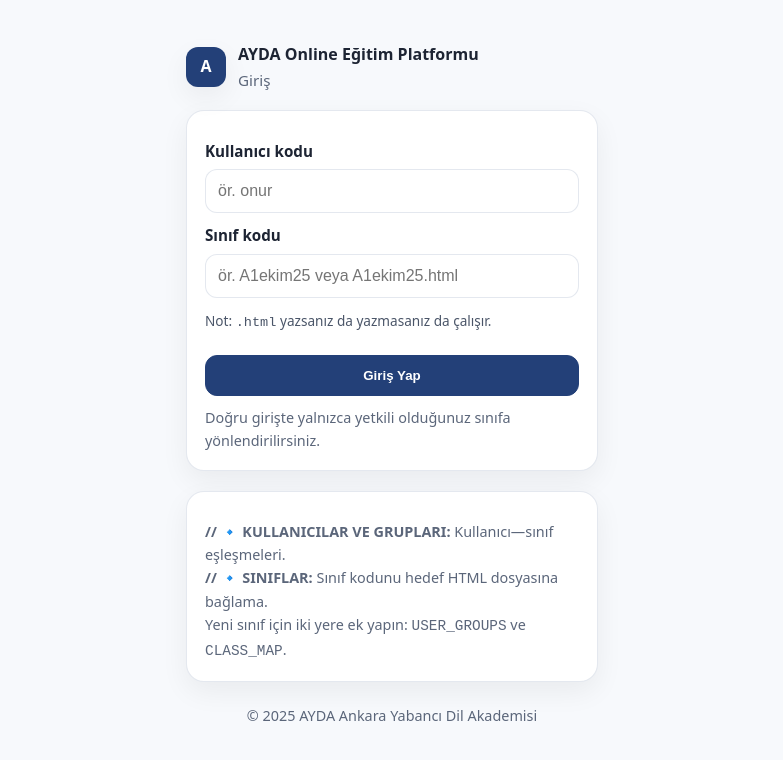
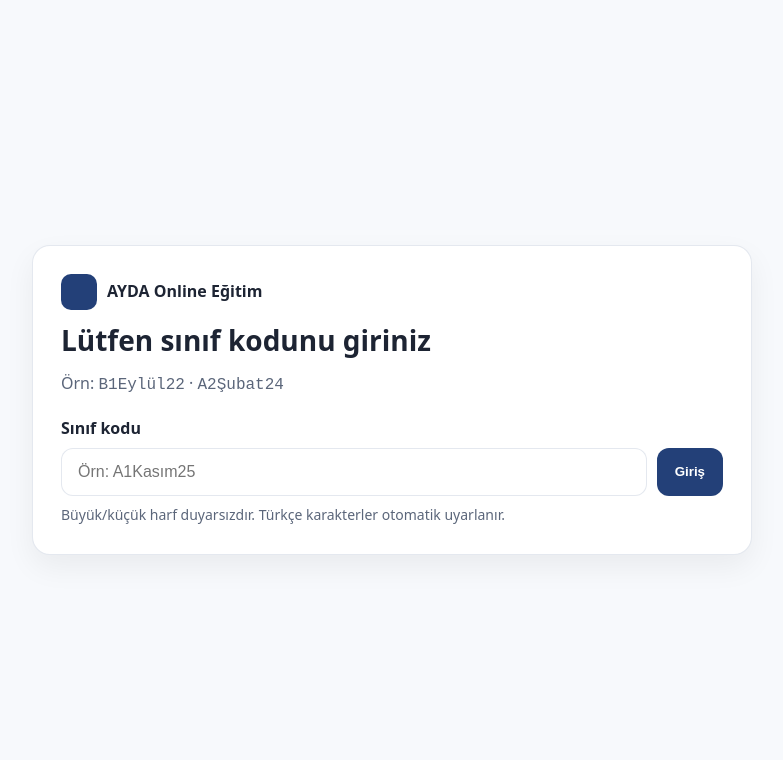
Before and after one commit to onurqlp/TEKRARLAR, a plain HTML site: page index.html in a window 1280 px wide. Shown: the whole page, without its empty margins (248-1031 px from the left). Drawn offline with Linux system fonts and the light colour scheme.

Commit message:
Update index.html

```diff
--- a/index.html
+++ b/index.html
@@ -3,163 +3,154 @@
 <head>
   <meta charset="utf-8">
   <meta name="viewport" content="width=device-width, initial-scale=1">
-  <title>AYDA Online Eğitim — Giriş</title>
+  <title>AYDA · Sınıf Giriş & Ders Tekrarları</title>
   <meta name="color-scheme" content="light">
   <meta name="theme-color" content="#234078">
   <style>
     :root{
-      --ayda:#234078; --bg:#f7f9fc; --ink:#1d2433; --muted:#5b667a; --card:#ffffff;
-      --border:rgba(35,64,120,.12); --ring:rgba(35,64,120,.18);
-      --radius:18px; --shadow:0 10px 28px rgba(0,0,0,.06);
+      --ayda:#234078; --bg:#f7f9fc; --ink:#1d2433; --muted:#5b667a; --card:#fff; --border:rgba(35,64,120,.12);
+      --radius:18px; --shadow:0 12px 30px rgba(0,0,0,.06); --ring:rgba(35,64,120,.18);
     }
     *{box-sizing:border-box}
-    html,body{margin:0;padding:0;background:var(--bg);color:var(--ink);font:16px/1.6 system-ui,-apple-system,Segoe UI,Roboto,Ubuntu,Inter,Arial,sans-serif}
-    .container{max-width:460px;margin:0 auto;padding:24px}
-    header{padding:18px 0}
-    .brand{display:flex;align-items:center;gap:12px}
-    .logo{width:40px;height:40px;display:grid;place-items:center;border-radius:12px;background:var(--ayda);color:#fff;font-weight:800;box-shadow:var(--shadow)}
-    .title{font-weight:800}
-    .subtitle{color:var(--muted);font-size:.95rem}
-    .card{background:var(--card);border-radius:var(--radius);box-shadow:var(--shadow);border:1px solid var(--border);padding:18px}
-    .field{display:flex;flex-direction:column;gap:6px;margin:10px 0}
-    label{font-weight:700;font-size:.95rem}
-    input{padding:12px;border:1px solid var(--border);border-radius:12px;font-size:1rem;background:#fff}
-    input:focus{outline:none;box-shadow:0 0 0 6px var(--ring)}
-    .btn{appearance:none;background:var(--ayda);color:#fff;border:1px solid var(--ayda);padding:12px 14px;border-radius:12px;font-weight:800;width:100%;cursor:pointer;margin-top:12px}
-    .help{color:var(--muted);font-size:.9rem;margin-top:10px}
-    .error{color:#9b1c1c;background:#fde8e8;border:1px solid #f7c2c2;padding:10px;border-radius:12px;display:none;margin-top:10px}
-    .spacer{height:20px}
-    footer{color:var(--muted);font-size:.9rem;text-align:center;margin:22px 0}
-    .hint{font-size:.85rem;color:#4a5568;margin-top:6px}
+    html,body{margin:0;padding:0;background:var(--bg);color:var(--ink);font:16px/1.6 system-ui,-apple-system,Segoe UI,Roboto,Arial}
+    .wrap{min-height:100dvh;display:grid;place-items:center;padding:24px}
+    .card{width:100%;max-width:720px;background:var(--card);border:1px solid var(--border);box-shadow:var(--shadow);border-radius:var(--radius);padding:28px}
+    h1{margin:0 0 8px;font-size:clamp(20px,2.6vw,28px)}
+    p.sub{margin:0 0 18px;color:var(--muted)}
+    label{display:block;margin:12px 0 6px;font-weight:600}
+    .row{display:flex;gap:10px}
+    input[type=text]{flex:1;border:1px solid var(--border);border-radius:12px;padding:14px 16px;font-size:16px;outline:none}
+    input[type=text]:focus{border-color:var(--ayda);box-shadow:0 0 0 6px var(--ring)}
+    button{background:var(--ayda);color:#fff;border:0;border-radius:12px;padding:14px 18px;font-weight:700;cursor:pointer}
+    button:active{transform:translateY(1px)}
+    .hint{margin-top:8px;color:var(--muted);font-size:14px}
+    .err{margin-top:10px;color:#b00020;font-weight:600}
+    header{display:flex;gap:12px;align-items:center;padding:14px 18px;background:#fff;border-bottom:1px solid var(--border)}
+    a.back{color:#fff;background:var(--ayda);padding:8px 12px;border-radius:10px;text-decoration:none;font-weight:700}
+    .section{max-width:1100px;margin:24px auto;padding:0 16px}
+    iframe{width:100%;aspect-ratio:16/9;border:0;border-radius:12px}
+    .btn{display:inline-block;background:var(--ayda);color:#fff;text-decoration:none;padding:12px 16px;border-radius:12px;font-weight:700}
+    .rowwrap{display:flex;gap:12px;flex-wrap:wrap;margin-top:12px}
+    .logo{display:flex;align-items:center;gap:10px;margin-bottom:8px}
+    .logo-badge{width:36px;height:36px;border-radius:10px;background:var(--ayda)}
   </style>
 </head>
 <body>
-  <noscript>
-    <div style="max-width:640px;margin:16px auto;background:#fde8e8;border:1px solid #f7c2c2;padding:12px;border-radius:12px;color:#9b1c1c">
-      Bu sayfa JavaScript gerektirir. Lütfen tarayıcınızda JavaScript'i etkinleştirin.
-    </div>
-  </noscript>
 
-  <div class="container">
+  <!-- Giriş -->
+  <main id="login" class="wrap">
+    <section class="card" role="form" aria-labelledby="title">
+      <div class="logo"><div class="logo-badge"></div><strong>AYDA Online Eğitim</strong></div>
+      <h1 id="title">Lütfen sınıf kodunu giriniz</h1>
+      <p class="sub">Örn: <code>B1Eylül22</code> · <code>A2Şubat24</code></p>
+
+      <label for="code">Sınıf kodu</label>
+      <div class="row">
+        <input id="code" type="text" inputmode="latin" placeholder="Örn: A1Kasım25" autocomplete="off" aria-describedby="hint">
+        <button id="go" type="button">Giriş</button>
+      </div>
+      <div id="hint" class="hint">Büyük/küçük harf duyarsızdır. Türkçe karakterler otomatik uyarlanır.</div>
+      <div id="err" class="err" hidden>Geçersiz kod. Örnekler: B1Eylül22, A2Şubat24</div>
+    </section>
+  </main>
+
+  <!-- Ders Tekrarları -->
+  <section id="class" hidden>
     <header>
-      <div class="brand">
-        <div class="logo" aria-hidden="true">A</div>
-        <div>
-          <div class="title">AYDA Online Eğitim Platformu</div>
-          <div class="subtitle">Giriş</div>
-        </div>
-      </div>
+      <a class="back" href="#" id="change">← Kodu Değiştir</a>
+      <strong id="head">AYDA · Sınıf</strong>
     </header>
 
-    <main>
-      <section class="card" aria-label="Giriş Formu">
-        <form id="loginForm" novalidate>
-          <div class="field">
-            <label for="user">Kullanıcı kodu</label>
-            <input id="user" name="user" placeholder="ör. onur" autocomplete="username" required>
-          </div>
-          <div class="field">
-            <label for="klass">Sınıf kodu</label>
-            <input id="klass" name="klass" placeholder="ör. A1ekim25 veya A1ekim25.html" autocomplete="off" required>
-            <div class="hint">Not: <code>.html</code> yazsanız da yazmasanız da çalışır.</div>
-          </div>
-          <button class="btn" type="submit">Giriş Yap</button>
-          <div id="err" class="error" role="alert">Kodlar eşleşmedi. Lütfen kontrol edin.</div>
-          <div class="help">Doğru girişte yalnızca yetkili olduğunuz sınıfa yönlendirilirsiniz.</div>
-        </form>
-      </section>
+    <main class="section">
+      <h1 id="titleClass">Ders Tekrarları</h1>
+      <p class="sub" id="desc">Seçtiğiniz sınıf için YouTube ders listesi aşağıdadır.</p>
 
-      <div class="spacer"></div>
+      <section class="card">
+        <iframe id="yt" title="Ders Listesi"
+          allow="accelerometer; autoplay; clipboard-write; encrypted-media; gyroscope; picture-in-picture; web-share"
+          allowfullscreen></iframe>
 
-      <section class="card" aria-label="Yönetici Notu">
-        <div class="help">
-          <strong>// 🔹 KULLANICILAR VE GRUPLARI:</strong> Kullanıcı—sınıf eşleşmeleri.<br>
-          <strong>// 🔹 SINIFLAR:</strong> Sınıf kodunu hedef HTML dosyasına bağlama.<br>
-          Yeni sınıf için iki yere ek yapın: <code>USER_GROUPS</code> ve <code>CLASS_MAP</code>.
+        <div class="rowwrap">
+          <a class="btn" id="allBtn" target="_blank" rel="noopener">Tüm derslere git (YouTube)</a>
         </div>
+
+        <p class="hint">Video açılmazsa yukarıdaki butonla YouTube listesine giderek dersi seçebilirsiniz.</p>
       </section>
     </main>
-
-    <footer>© <span id="y"></span> AYDA Ankara Yabancı Dil Akademisi</footer>
-  </div>
+  </section>
 
   <script>
-  document.addEventListener('DOMContentLoaded', () => {
-    const YEAR = document.getElementById('y'); if (YEAR) YEAR.textContent = new Date().getFullYear();
-    const FORM = document.getElementById('loginForm');
-    const USER = document.getElementById('user');
-    const KLASS = document.getElementById('klass');
-    const ERR  = document.getElementById('err');
+    // TR karakter katlaması + case-insensitive
+    const trFold = s => s.toLocaleLowerCase('tr-TR')
+      .replace(/ı/g,'i').replace(/ö/g,'o').replace(/ü/g,'u')
+      .replace(/ş/g,'s').replace(/ç/g,'c').replace(/ğ/g,'g');
 
-    // ==========================
-    // 🔹 KULLANICILAR VE GRUPLARI
-    // ==========================
-    const USER_GROUPS = {
-      onur: ['a1ekim25','a2ekim25','b1ekim25'],
-      elif: ['b2ekim25','a2kasim25'],
-      ali:  ['a1kasim25','b1kasim25','b2kasim25'],
-      veli: ['a1aralik25','b1aralik25']
+    // Sınıf tabloları — yeni sınıf eklemek için bu objeye 1 satır ekle
+    const classes = {
+      'a1kasim25': {
+        name: 'A1 Kasım 2025',
+        playlistId: 'UU_x5XG1OV2P6uZZ5FSM9Ttw',
+        playlistUrl: 'https://www.youtube.com/playlist?list=UU_x5XG1OV2P6uZZ5FSM9Ttw'
+      },
+      'a2kasim25': {
+        name: 'A2 Kasım 2025',
+        playlistId: 'PL-osiE80TeTs4UjLw5MM6OjgkjFeUxCYH',
+        playlistUrl: 'https://www.youtube.com/playlist?list=PL-osiE80TeTs4UjLw5MM6OjgkjFeUxCYH'
+      }
+      // örnek: 'b1aralik25': { name:'B1 Aralık 2025', playlistId:'XXXX', playlistUrl:'https://www.youtube.com/playlist?list=XXXX' }
     };
 
-    // ==========================
-    // 🔹 SINIFLAR (kod -> dosya)
-    // ==========================
-    const CLASS_MAP = new Map([
-      ['a1ekim25','A1ekim25.html'],
-      ['a2ekim25','A2ekim25.html'],
-      ['b1ekim25','B1ekim25.html'],
-      ['b2ekim25','B2ekim25.html'],
-      ['a1kasim25','A1kasim25.html'],
-      ['a2kasim25','A2kasim25.html'],
-      ['b1kasim25','B1kasim25.html'],
-      ['b2kasim25','B2kasim25.html'],
-      ['a1aralik25','A1aralik25.html'],
-      ['b1aralik25','B1aralik25.html']
-    ]);
+    const $ = id => document.getElementById(id);
+    const login = $('login'), klass = $('class');
+    const codeInput = $('code'), goBtn = $('go'), err = $('err');
+    const change = $('change'), head = $('head'), yt = $('yt'), allBtn = $('allBtn'), titleClass = $('titleClass'), desc = $('desc');
 
-    // Sınıf metnini normalize et: trim, lowercase, varsa .html'i kaldır
-    const normClass = (input) => (input || '').trim().toLowerCase().replace(/\.html?$/i,'');
+    function renderClass(key, rawDisplay) {
+      const c = classes[key];
+      if(!c){ err.hidden = false; return; }
 
-    const showError = (msg) => {
-      if (!ERR) return;
-      ERR.textContent = msg || 'Kodlar eşleşmedi. Lütfen kontrol edin.';
-      ERR.style.display = 'block';
-    };
+      // içerik doldur
+      head.textContent = `AYDA · ${c.name}`;
+      titleClass.textContent = 'Ders Tekrarları';
+      desc.textContent = `${c.name} için YouTube ders listesi.`;
+      yt.src = `https://www.youtube.com/embed/videoseries?list=${encodeURIComponent(c.playlistId)}`;
+      allBtn.href = c.playlistUrl;
 
-    // Hedef dosya gerçekten var mı kontrolü (aynı origin olduğu için uygun)
-    const fileExists = async (path) => {
-      try {
-        const res = await fetch(path, { method: 'HEAD', cache: 'no-store' });
-        return res.ok;
-      } catch { return false; }
-    };
+      // görünürlük
+      login.hidden = true;
+      klass.hidden = false;
 
-    if (FORM) {
-      FORM.addEventListener('submit', async (e) => {
-        e.preventDefault();
-        if (ERR) ERR.style.display = 'none';
+      // hatırla
+      localStorage.setItem('ayda:lastCode', rawDisplay || key);
+      yt.focus?.();
+    }
 
-        const u = (USER.value || '').trim().toLowerCase();
-        const kkey = normClass(KLASS.value);
+    function handleGo(){
+      const raw = (codeInput.value || '').trim();
+      const key = trFold(raw);
+      if (classes[key]) {
+        err.hidden = true;
+        renderClass(key, raw);
+      } else {
+        err.hidden = false;
+      }
+    }
 
-        if (!USER_GROUPS[u]) { showError('Kullanıcı bulunamadı.'); return; }
-        if (!CLASS_MAP.has(kkey)) { showError('Sınıf kodu bulunamadı.'); return; }
-        if (!USER_GROUPS[u].includes(kkey)) { showError('Bu sınıf için yetkiniz yok.'); return; }
+    // enter
+    codeInput.addEventListener('keydown', e => { if(e.key === 'Enter') handleGo(); });
+    goBtn.addEventListener('click', handleGo);
 
-        const target = CLASS_MAP.get(kkey);
-        const ok = await fileExists(target);
-        if (!ok) { showError('Hedef sayfa bulunamadı: ' + target); return; }
+    // kodu değiştir
+    change.addEventListener('click', e => {
+      e.preventDefault();
+      klass.hidden = true;
+      login.hidden = false;
+      codeInput.focus();
+    });
 
-        try {
-          // GitHub Pages uyumlu yönlendirme
-          window.location.assign(target);
-        } catch (err) {
-          console.error(err);
-          showError('Yönlendirme başarısız oldu.');
-        }
-      });
-    }
-  });
+    // otomatik devam (son kod)
+    const last = localStorage.getItem('ayda:lastCode');
+    if(last){ codeInput.value = last; handleGo(); }
   </script>
 </body>
 </html>
```
